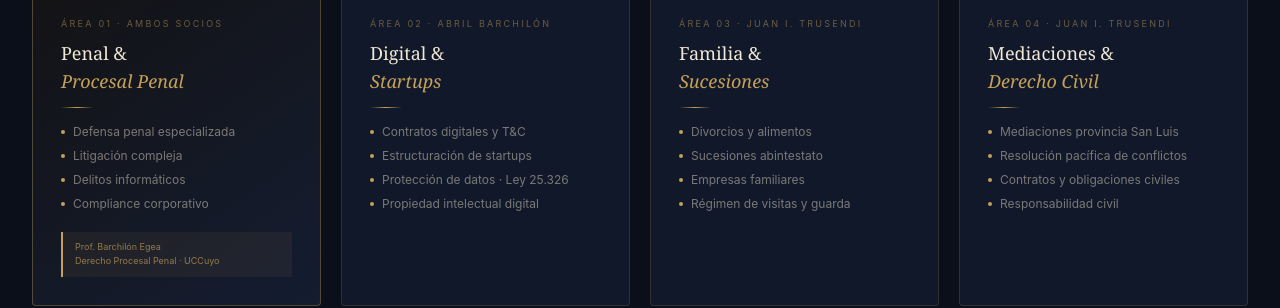
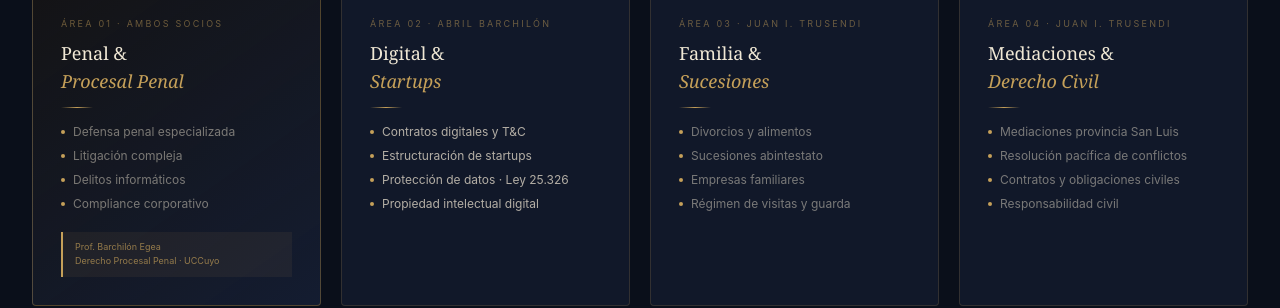
Before and after one commit to MauroEmilianoLopez/estudiojuridico, a website: page index.html in a window 1280 px wide. Shown: the part 1423-1731 px from the top of the page. Drawn offline with nearby package versions, Linux system fonts and the light colour scheme; files that its build step writes are made by us from their sources; a web font is replaced by a local one.

Commit message:
fix: mejorar contraste texto card oscura especialidades WCAG AA

```diff
--- a/index.html
+++ b/index.html
@@ -226,10 +226,10 @@
         <h3 class="font-serif text-lg mb-3" style="color:#f0e8d5">Digital &<br/><span style="font-style:italic;color:#c5a059">Startups</span></h3>
         <div class="gold-line mb-4 w-8"></div>
         <ul class="space-y-2">
-          <li class="flex items-start gap-2 font-sans text-xs" style="color:rgba(226,217,200,.5)"><span class="w-1 h-1 rounded-full flex-shrink-0 mt-1.5" style="background:#c5a059"></span>Contratos digitales y T&C</li>
-          <li class="flex items-start gap-2 font-sans text-xs" style="color:rgba(226,217,200,.5)"><span class="w-1 h-1 rounded-full flex-shrink-0 mt-1.5" style="background:#c5a059"></span>Estructuración de startups</li>
-          <li class="flex items-start gap-2 font-sans text-xs" style="color:rgba(226,217,200,.5)"><span class="w-1 h-1 rounded-full flex-shrink-0 mt-1.5" style="background:#c5a059"></span>Protección de datos · Ley 25.326</li>
-          <li class="flex items-start gap-2 font-sans text-xs" style="color:rgba(226,217,200,.5)"><span class="w-1 h-1 rounded-full flex-shrink-0 mt-1.5" style="background:#c5a059"></span>Propiedad intelectual digital</li>
+          <li class="flex items-start gap-2 font-sans text-xs" style="color:rgba(226,217,200,.78)"><span class="w-1 h-1 rounded-full flex-shrink-0 mt-1.5" style="background:#c5a059"></span>Contratos digitales y T&C</li>
+          <li class="flex items-start gap-2 font-sans text-xs" style="color:rgba(226,217,200,.78)"><span class="w-1 h-1 rounded-full flex-shrink-0 mt-1.5" style="background:#c5a059"></span>Estructuración de startups</li>
+          <li class="flex items-start gap-2 font-sans text-xs" style="color:rgba(226,217,200,.78)"><span class="w-1 h-1 rounded-full flex-shrink-0 mt-1.5" style="background:#c5a059"></span>Protección de datos · Ley 25.326</li>
+          <li class="flex items-start gap-2 font-sans text-xs" style="color:rgba(226,217,200,.78)"><span class="w-1 h-1 rounded-full flex-shrink-0 mt-1.5" style="background:#c5a059"></span>Propiedad intelectual digital</li>
         </ul>
       </div>
 
```
